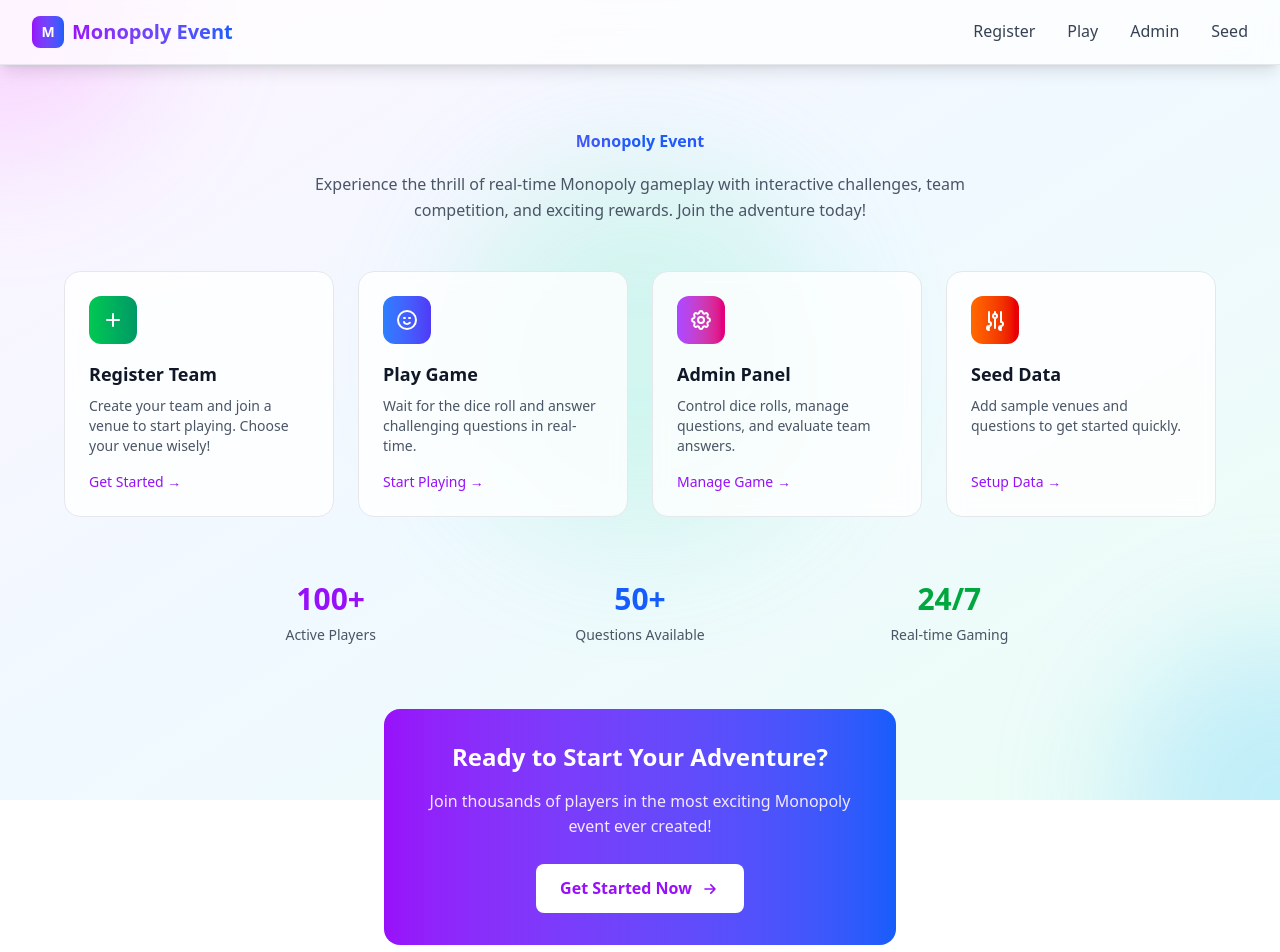
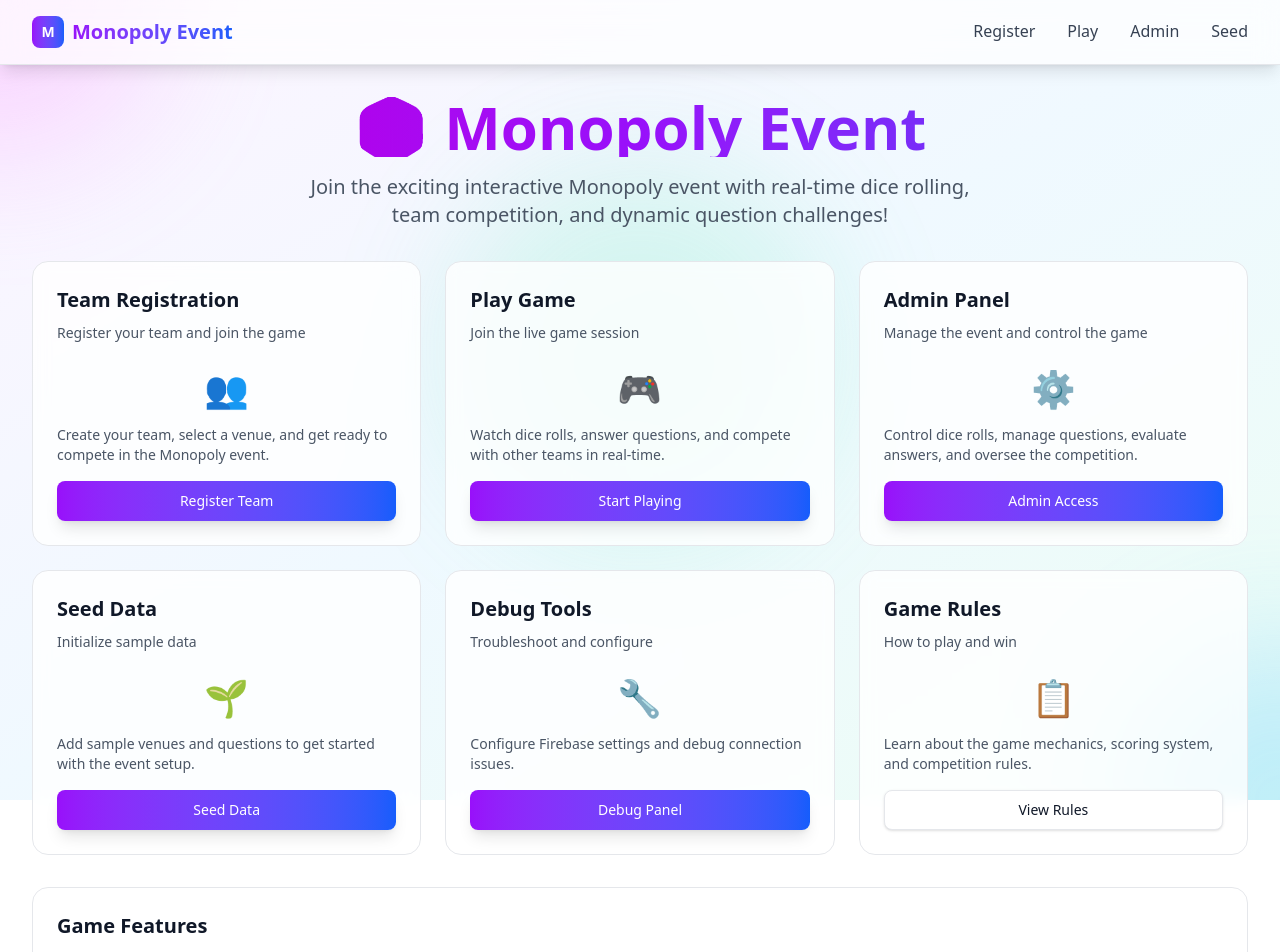
Before and after one commit to Avinash949367/tams, a Next.js app: page / in a window 1280 px wide. Shown: the top 952 px of the page. Built offline with nearby package versions, Linux system fonts and the light colour scheme.

Commit message:
Initial commit

```diff
--- a/src/app/page.tsx
+++ b/src/app/page.tsx
@@ -1,139 +1,149 @@
-export default function Home() {
+import Link from "next/link";
+import { Card, CardHeader } from "@/components/ui/Card";
+import { Button } from "@/components/ui/Button";
+
+export default function HomePage() {
   return (
-    <div className="min-h-[80vh] flex flex-col items-center justify-center p-4 sm:p-8">
+    <div className="space-y-8">
       {/* Hero Section */}
-      <div className="text-center mb-12 animate-fade-in">
-        <h1 className="heading-responsive font-bold bg-gradient-to-r from-purple-600 via-blue-600 to-indigo-600 bg-clip-text text-transparent mb-4">
-          Monopoly Event
-        </h1>
-        <p className="text-responsive text-gray-600 dark:text-gray-300 max-w-2xl mx-auto leading-relaxed">
-          Experience the thrill of real-time Monopoly gameplay with interactive challenges,
-          team competition, and exciting rewards. Join the adventure today!
-        </p>
-      </div>
-
-      {/* Feature Cards */}
-      <div className="w-full max-w-6xl">
-        <div className="grid grid-cols-1 sm:grid-cols-2 lg:grid-cols-4 gap-6">
-          {/* Register Card */}
-          <a href="/register" className="group">
-            <div className="card-hover bg-white/80 dark:bg-gray-800/80 backdrop-blur-sm border border-white/20 rounded-2xl p-6 h-full flex flex-col">
-              <div className="flex items-center justify-center w-12 h-12 bg-gradient-to-r from-green-500 to-emerald-600 rounded-xl mb-4 group-hover:scale-110 transition-transform">
-                <svg className="w-6 h-6 text-white" fill="none" stroke="currentColor" viewBox="0 0 24 24">
-                  <path strokeLinecap="round" strokeLinejoin="round" strokeWidth={2} d="M12 6v6m0 0v6m0-6h6m-6 0H6" />
-                </svg>
-              </div>
-              <h3 className="text-lg font-semibold text-gray-900 dark:text-white mb-2 group-hover:text-purple-600 dark:group-hover:text-purple-400 transition-colors">
-                Register Team
-              </h3>
-              <p className="text-sm text-gray-600 dark:text-gray-300 flex-grow">
-                Create your team and join a venue to start playing. Choose your venue wisely!
-              </p>
-              <div className="mt-4 text-purple-600 dark:text-purple-400 text-sm font-medium group-hover:translate-x-1 transition-transform">
-                Get Started →
-              </div>
-            </div>
-          </a>
-
-          {/* Play Card */}
-          <a href="/play" className="group">
-            <div className="card-hover bg-white/80 dark:bg-gray-800/80 backdrop-blur-sm border border-white/20 rounded-2xl p-6 h-full flex flex-col">
-              <div className="flex items-center justify-center w-12 h-12 bg-gradient-to-r from-blue-500 to-indigo-600 rounded-xl mb-4 group-hover:scale-110 transition-transform">
-                <svg className="w-6 h-6 text-white" fill="none" stroke="currentColor" viewBox="0 0 24 24">
-                  <path strokeLinecap="round" strokeLinejoin="round" strokeWidth={2} d="M14.828 14.828a4 4 0 01-5.656 0M9 10h1m4 0h1m-6 4h.01M21 12a9 9 0 11-18 0 9 9 0 0118 0z" />
-                </svg>
-              </div>
-              <h3 className="text-lg font-semibold text-gray-900 dark:text-white mb-2 group-hover:text-purple-600 dark:group-hover:text-purple-400 transition-colors">
-                Play Game
-              </h3>
-              <p className="text-sm text-gray-600 dark:text-gray-300 flex-grow">
-                Wait for the dice roll and answer challenging questions in real-time.
-              </p>
-              <div className="mt-4 text-purple-600 dark:text-purple-400 text-sm font-medium group-hover:translate-x-1 transition-transform">
-                Start Playing →
-              </div>
-            </div>
-          </a>
-
-          {/* Admin Card */}
-          <a href="/admin" className="group">
-            <div className="card-hover bg-white/80 dark:bg-gray-800/80 backdrop-blur-sm border border-white/20 rounded-2xl p-6 h-full flex flex-col">
-              <div className="flex items-center justify-center w-12 h-12 bg-gradient-to-r from-purple-500 to-pink-600 rounded-xl mb-4 group-hover:scale-110 transition-transform">
-                <svg className="w-6 h-6 text-white" fill="none" stroke="currentColor" viewBox="0 0 24 24">
-                  <path strokeLinecap="round" strokeLinejoin="round" strokeWidth={2} d="M10.325 4.317c.426-1.756 2.924-1.756 3.35 0a1.724 1.724 0 002.573 1.066c1.543-.94 3.31.826 2.37 2.37a1.724 1.724 0 001.065 2.572c1.756.426 1.756 2.924 0 3.35a1.724 1.724 0 00-1.066 2.573c.94 1.543-.826 3.31-2.37 2.37a1.724 1.724 0 00-2.572 1.065c-.426 1.756-2.924 1.756-3.35 0a1.724 1.724 0 00-2.573-1.066c-1.543.94-3.31-.826-2.37-2.37a1.724 1.724 0 00-1.065-2.572c-1.756-.426-1.756-2.924 0-3.35a1.724 1.724 0 001.066-2.573c-.94-1.543.826-3.31 2.37-2.37.996.608 2.296.07 2.572-1.065z" />
-                  <path strokeLinecap="round" strokeLinejoin="round" strokeWidth={2} d="M15 12a3 3 0 11-6 0 3 3 0 016 0z" />
-                </svg>
-              </div>
-              <h3 className="text-lg font-semibold text-gray-900 dark:text-white mb-2 group-hover:text-purple-600 dark:group-hover:text-purple-400 transition-colors">
-                Admin Panel
-              </h3>
-              <p className="text-sm text-gray-600 dark:text-gray-300 flex-grow">
-                Control dice rolls, manage questions, and evaluate team answers.
-              </p>
-              <div className="mt-4 text-purple-600 dark:text-purple-400 text-sm font-medium group-hover:translate-x-1 transition-transform">
-                Manage Game →
-              </div>
-            </div>
-          </a>
-
-          {/* Seed Card */}
-          <a href="/seed" className="group">
-            <div className="card-hover bg-white/80 dark:bg-gray-800/80 backdrop-blur-sm border border-white/20 rounded-2xl p-6 h-full flex flex-col">
-              <div className="flex items-center justify-center w-12 h-12 bg-gradient-to-r from-orange-500 to-red-600 rounded-xl mb-4 group-hover:scale-110 transition-transform">
-                <svg className="w-6 h-6 text-white" fill="none" stroke="currentColor" viewBox="0 0 24 24">
-                  <path strokeLinecap="round" strokeLinejoin="round" strokeWidth={2} d="M12 6V4m0 2a2 2 0 100 4m0-4a2 2 0 110 4m-6 8a2 2 0 100-4m0 4a2 2 0 100 4m0-4v2m0-6V4m6 6v10m6-2a2 2 0 100-4m0 4a2 2 0 100 4m0-4v2m0-6V4" />
-                </svg>
-              </div>
-              <h3 className="text-lg font-semibold text-gray-900 dark:text-white mb-2 group-hover:text-purple-600 dark:group-hover:text-purple-400 transition-colors">
-                Seed Data
-              </h3>
-              <p className="text-sm text-gray-600 dark:text-gray-300 flex-grow">
-                Add sample venues and questions to get started quickly.
-              </p>
-              <div className="mt-4 text-purple-600 dark:text-purple-400 text-sm font-medium group-hover:translate-x-1 transition-transform">
-                Setup Data →
-              </div>
-            </div>
-          </a>
+      <div className="text-center space-y-6">
+        <div className="space-y-4">
+          <h1 className="text-4xl sm:text-6xl font-bold bg-gradient-to-r from-fuchsia-600 via-purple-600 to-indigo-600 bg-clip-text text-transparent">
+            🎲 Monopoly Event
+          </h1>
+          <p className="text-lg sm:text-xl text-gray-600 max-w-2xl mx-auto">
+            Join the exciting interactive Monopoly event with real-time dice rolling,
+            team competition, and dynamic question challenges!
+          </p>
         </div>
       </div>
 
-      {/* Stats Section */}
-      <div className="mt-16 w-full max-w-4xl">
-        <div className="grid grid-cols-1 md:grid-cols-3 gap-8">
-          <div className="text-center">
-            <div className="text-3xl font-bold text-purple-600 dark:text-purple-400 mb-2">100+</div>
-            <div className="text-sm text-gray-600 dark:text-gray-300">Active Players</div>
+      {/* Navigation Cards */}
+      <div className="grid grid-cols-1 sm:grid-cols-2 lg:grid-cols-3 gap-6">
+        <Card className="hover:scale-105 transition-transform duration-300">
+          <CardHeader
+            title="Team Registration"
+            subtitle="Register your team and join the game"
+          />
+          <div className="space-y-4">
+            <div className="text-center text-4xl mb-4">👥</div>
+            <p className="text-gray-600 text-sm">
+              Create your team, select a venue, and get ready to compete in the Monopoly event.
+            </p>
+            <Link href="/register">
+              <Button className="w-full">Register Team</Button>
+            </Link>
           </div>
-          <div className="text-center">
-            <div className="text-3xl font-bold text-blue-600 dark:text-blue-400 mb-2">50+</div>
-            <div className="text-sm text-gray-600 dark:text-gray-300">Questions Available</div>
+        </Card>
+
+        <Card className="hover:scale-105 transition-transform duration-300">
+          <CardHeader
+            title="Play Game"
+            subtitle="Join the live game session"
+          />
+          <div className="space-y-4">
+            <div className="text-center text-4xl mb-4">🎮</div>
+            <p className="text-gray-600 text-sm">
+              Watch dice rolls, answer questions, and compete with other teams in real-time.
+            </p>
+            <Link href="/play">
+              <Button className="w-full">Start Playing</Button>
+            </Link>
           </div>
-          <div className="text-center">
-            <div className="text-3xl font-bold text-green-600 dark:text-green-400 mb-2">24/7</div>
-            <div className="text-sm text-gray-600 dark:text-gray-300">Real-time Gaming</div>
+        </Card>
+
+        <Card className="hover:scale-105 transition-transform duration-300">
+          <CardHeader
+            title="Admin Panel"
+            subtitle="Manage the event and control the game"
+          />
+          <div className="space-y-4">
+            <div className="text-center text-4xl mb-4">⚙️</div>
+            <p className="text-gray-600 text-sm">
+              Control dice rolls, manage questions, evaluate answers, and oversee the competition.
+            </p>
+            <Link href="/admin">
+              <Button className="w-full">Admin Access</Button>
+            </Link>
+          </div>
+        </Card>
+
+        <Card className="hover:scale-105 transition-transform duration-300">
+          <CardHeader
+            title="Seed Data"
+            subtitle="Initialize sample data"
+          />
+          <div className="space-y-4">
+            <div className="text-center text-4xl mb-4">🌱</div>
+            <p className="text-gray-600 text-sm">
+              Add sample venues and questions to get started with the event setup.
+            </p>
+            <Link href="/seed">
+              <Button className="w-full">Seed Data</Button>
+            </Link>
+          </div>
+        </Card>
+
+        <Card className="hover:scale-105 transition-transform duration-300">
+          <CardHeader
+            title="Debug Tools"
+            subtitle="Troubleshoot and configure"
+          />
+          <div className="space-y-4">
+            <div className="text-center text-4xl mb-4">🔧</div>
+            <p className="text-gray-600 text-sm">
+              Configure Firebase settings and debug connection issues.
+            </p>
+            <Link href="/debug">
+              <Button className="w-full">Debug Panel</Button>
+            </Link>
+          </div>
+        </Card>
+
+        <Card className="hover:scale-105 transition-transform duration-300">
+          <CardHeader
+            title="Game Rules"
+            subtitle="How to play and win"
+          />
+          <div className="space-y-4">
+            <div className="text-center text-4xl mb-4">📋</div>
+            <p className="text-gray-600 text-sm">
+              Learn about the game mechanics, scoring system, and competition rules.
+            </p>
+            <Button className="w-full" variant="secondary">View Rules</Button>
+          </div>
+        </Card>
+      </div>
+
+      {/* Features Section */}
+      <Card>
+        <CardHeader
+          title="Game Features"
+          subtitle="What makes this Monopoly event special"
+        />
+        <div className="grid grid-cols-1 sm:grid-cols-2 lg:grid-cols-4 gap-4">
+          <div className="text-center p-4 rounded-lg bg-gradient-to-r from-blue-50 to-indigo-50 border-2 border-blue-200">
+            <div className="text-2xl mb-2">🎲</div>
+            <div className="font-semibold text-blue-900">Real-time Dice</div>
+            <div className="text-sm text-blue-700">Live dice rolling with animations</div>
+          </div>
+          <div className="text-center p-4 rounded-lg bg-gradient-to-r from-emerald-50 to-teal-50 border-2 border-emerald-200">
+            <div className="text-2xl mb-2">⏱️</div>
+            <div className="font-semibold text-emerald-900">Timed Challenges</div>
+            <div className="text-sm text-emerald-700">Quick thinking under pressure</div>
+          </div>
+          <div className="text-center p-4 rounded-lg bg-gradient-to-r from-amber-50 to-yellow-50 border-2 border-amber-200">
+            <div className="text-2xl mb-2">🏆</div>
+            <div className="font-semibold text-amber-900">Team Competition</div>
+            <div className="text-sm text-amber-700">Compete with other teams</div>
+          </div>
+          <div className="text-center p-4 rounded-lg bg-gradient-to-r from-purple-50 to-pink-50 border-2 border-purple-200">
+            <div className="text-2xl mb-2">💰</div>
+            <div className="font-semibold text-purple-900">Currency System</div>
+            <div className="text-sm text-purple-700">Earn and manage your wealth</div>
           </div>
         </div>
-      </div>
-
-      {/* Call to Action */}
-      <div className="mt-16 text-center animate-fade-in">
-        <div className="bg-gradient-to-r from-purple-600 to-blue-600 rounded-2xl p-8 text-white">
-          <h2 className="text-2xl font-bold mb-4">Ready to Start Your Adventure?</h2>
-          <p className="text-purple-100 mb-6 max-w-md mx-auto">
-            Join thousands of players in the most exciting Monopoly event ever created!
-          </p>
-          <a
-            href="/register"
-            className="inline-flex items-center px-6 py-3 bg-white text-purple-600 font-semibold rounded-lg hover:bg-gray-100 transition-colors btn-animate"
-          >
-            Get Started Now
-            <svg className="ml-2 w-5 h-5" fill="none" stroke="currentColor" viewBox="0 0 24 24">
-              <path strokeLinecap="round" strokeLinejoin="round" strokeWidth={2} d="M13 7l5 5m0 0l-5 5m5-5H6" />
-            </svg>
-          </a>
-        </div>
-      </div>
+      </Card>
     </div>
   );
 }
```
Also changed, not shown: src/app/admin/page.tsx (+241 -150 lines).
